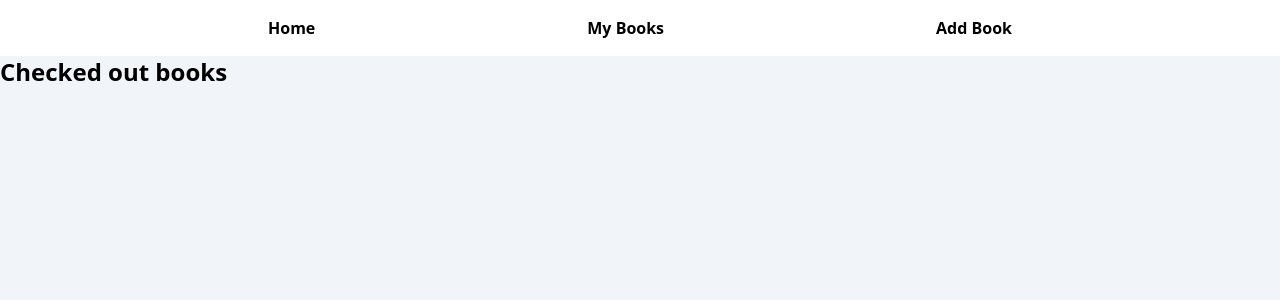
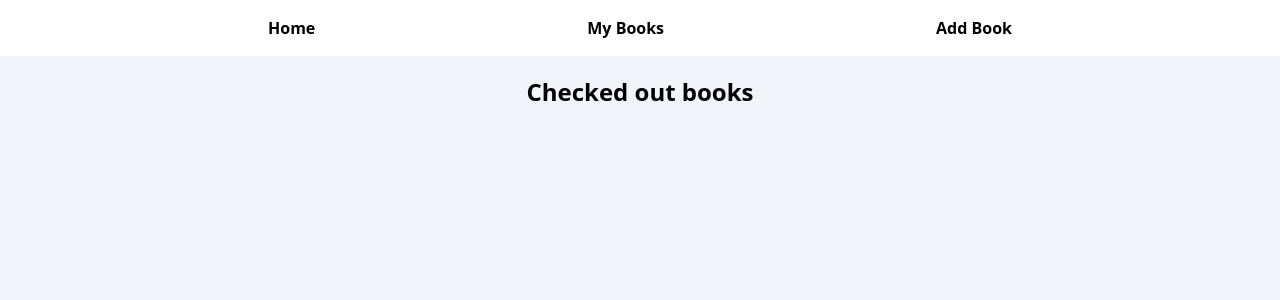
Before and after one commit to saulthebear/library-client, a React (Create React App) app: page /my-books in a window 1280 px wide. Shown: the top 300 px of the page. Built offline with nearby package versions, Linux system fonts and the light colour scheme; no server answers.

Commit message:
Adjust layout styling

```diff
--- a/src/components/pages/BookDetails.tsx
+++ b/src/components/pages/BookDetails.tsx
@@ -89,10 +89,10 @@ export function BookDetails() {
   }
 
   return (
-    <div>
+    <div className="flex justify-center">
       {!book && <p>Loading...</p>}
       {book && (
-        <div className="p-5">
+        <div className="p-5 md:min-w-[500px]">
           <h1 className="text-3xl font-bold mb-3">{book.title}</h1>
           <div className="ml-5 space-y-3">
             <p className="text-lg font-semibold">Author: {book.author}</p>
--- a/src/components/pages/Home.tsx
+++ b/src/components/pages/Home.tsx
@@ -44,10 +44,12 @@ export function Home() {
     content = <div>{error}</div>
   } else {
     content = (
-      <div>
-        {" "}
-        <h1 className="text-2xl font-bold ml-5 mb-3">All Books</h1>{" "}
-        <Books books={filteredBooks} />
+      <div className="flex justify-center">
+        <div className="md:min-w-[500px]">
+          {" "}
+          <h1 className="text-2xl font-bold ml-5 mb-3">All Books</h1>{" "}
+          <Books books={filteredBooks} />
+        </div>
       </div>
     )
   }
--- a/src/components/pages/MyBooks.tsx
+++ b/src/components/pages/MyBooks.tsx
@@ -38,9 +38,11 @@ export function MyBooks() {
     content = <div>No books checked out</div>
   }
   return (
-    <div>
-      <h1 className="text-2xl font-bold">Checked out books</h1>
-      {content}
+    <div className="flex justify-center">
+      <div className="p-5">
+        <h1 className="text-2xl font-bold">Checked out books</h1>
+        {content}
+      </div>
     </div>
   )
 }
```
